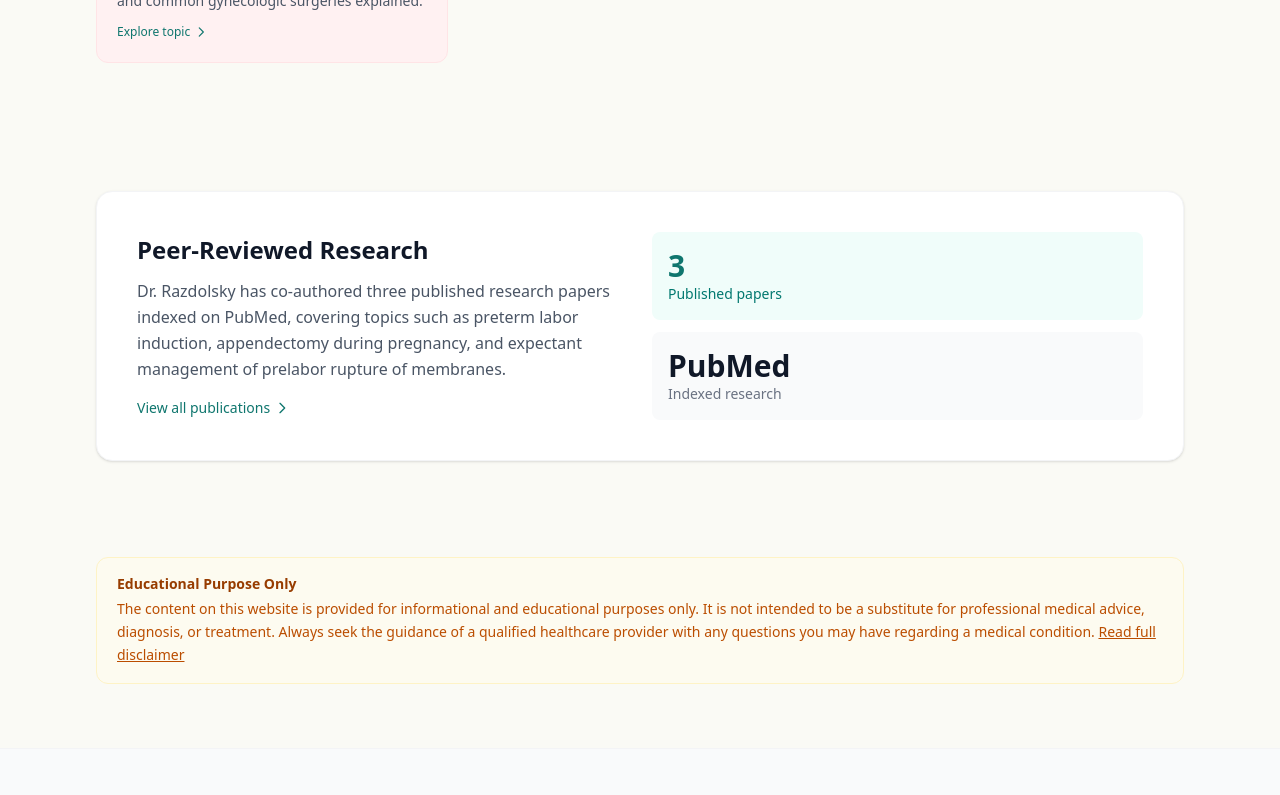
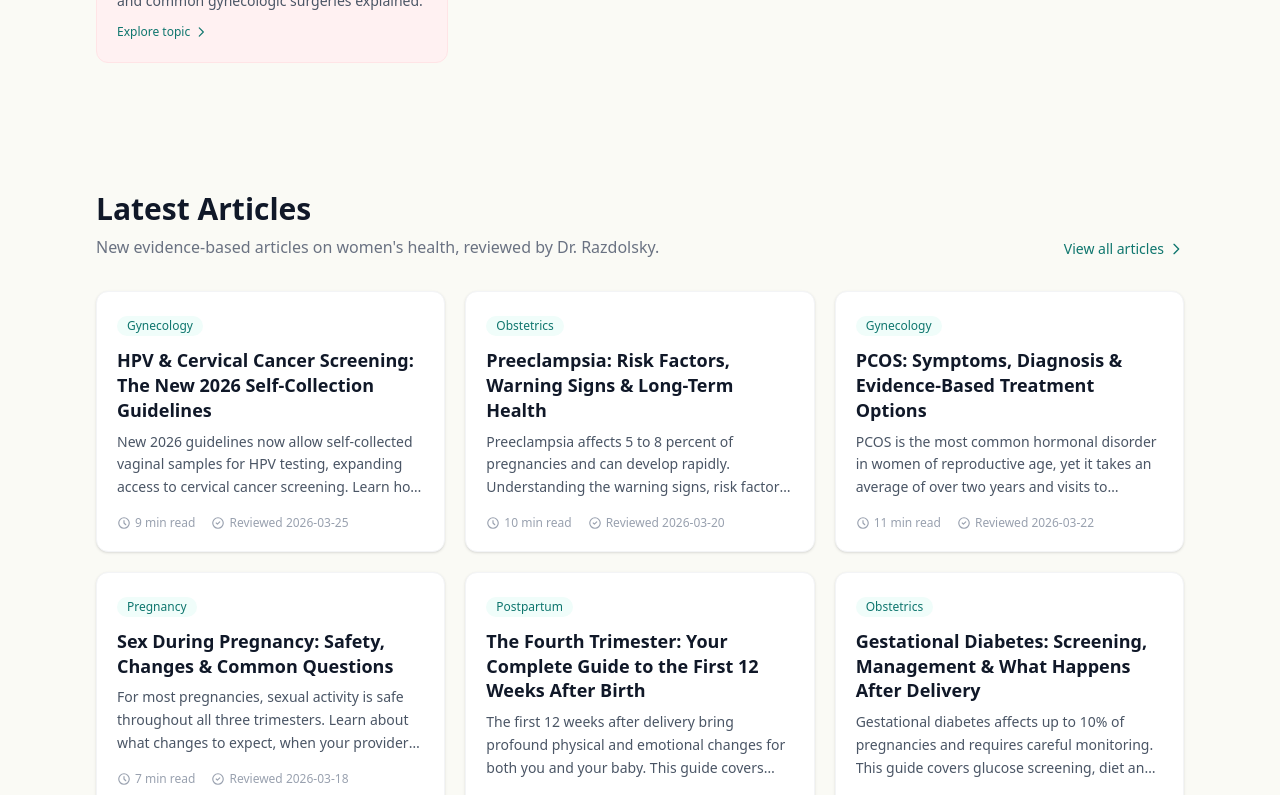
Before and after one commit to danielrozin/DrSabinaRazdolsky, a Next.js app: page / in a window 1280 px wide. Shown: the part 1860-2655 px from the top of the page. Built offline with nearby package versions, Linux system fonts and the light colour scheme.

Commit message:
Add Latest Articles section to homepage
Shows the 6 newest articles with full content on the homepage,
with "View all articles" link to the full articles library.

Co-Authored-By: Claude Opus 4.6 (1M context) <noreply@anthropic.com>

```diff
--- a/src/app/page.tsx
+++ b/src/app/page.tsx
@@ -1,7 +1,8 @@
 import Link from "next/link";
 import { generatePageMetadata } from "@/lib/metadata";
 import Breadcrumbs from "@/components/Breadcrumbs";
-
+import ArticleCard from "@/components/ArticleCard";
+import { articles } from "@/lib/articles";
 import { generateMedicalWebPageSchema } from "@/lib/schema";
 
 export const metadata = generatePageMetadata(
@@ -179,6 +180,71 @@ export default function HomePage() {
           </div>
         </section>
 
+        {/* Latest Articles */}
+        <section className="py-12 sm:py-16">
+          <div className="flex items-end justify-between mb-8">
+            <div>
+              <h2 className="text-2xl font-bold text-gray-900 sm:text-3xl">
+                Latest Articles
+              </h2>
+              <p className="mt-2 text-base text-gray-500 max-w-2xl">
+                New evidence-based articles on women&apos;s health, reviewed by
+                Dr. Razdolsky.
+              </p>
+            </div>
+            <Link
+              href="/articles"
+              className="hidden sm:inline-flex items-center gap-1 text-sm font-medium text-[#0F766E] hover:text-teal-800 transition-colors whitespace-nowrap"
+            >
+              View all articles
+              <svg
+                className="h-4 w-4"
+                fill="none"
+                viewBox="0 0 24 24"
+                stroke="currentColor"
+                strokeWidth={2}
+              >
+                <path
+                  strokeLinecap="round"
+                  strokeLinejoin="round"
+                  d="M9 5l7 7-7 7"
+                />
+              </svg>
+            </Link>
+          </div>
+
+          <div className="grid gap-5 sm:grid-cols-2 lg:grid-cols-3">
+            {articles
+              .filter((a) => a.sections && a.sections.length > 0)
+              .slice(0, 6)
+              .map((article) => (
+                <ArticleCard key={article.slug} article={article} />
+              ))}
+          </div>
+
+          <div className="mt-6 text-center sm:hidden">
+            <Link
+              href="/articles"
+              className="inline-flex items-center gap-1 text-sm font-medium text-[#0F766E] hover:text-teal-800 transition-colors"
+            >
+              View all articles
+              <svg
+                className="h-4 w-4"
+                fill="none"
+                viewBox="0 0 24 24"
+                stroke="currentColor"
+                strokeWidth={2}
+              >
+                <path
+                  strokeLinecap="round"
+                  strokeLinejoin="round"
+                  d="M9 5l7 7-7 7"
+                />
+              </svg>
+            </Link>
+          </div>
+        </section>
+
         {/* Research Preview */}
         <section className="py-12 sm:py-16">
           <div className="rounded-2xl bg-white border border-gray-100 p-6 sm:p-10 shadow-sm">
```
